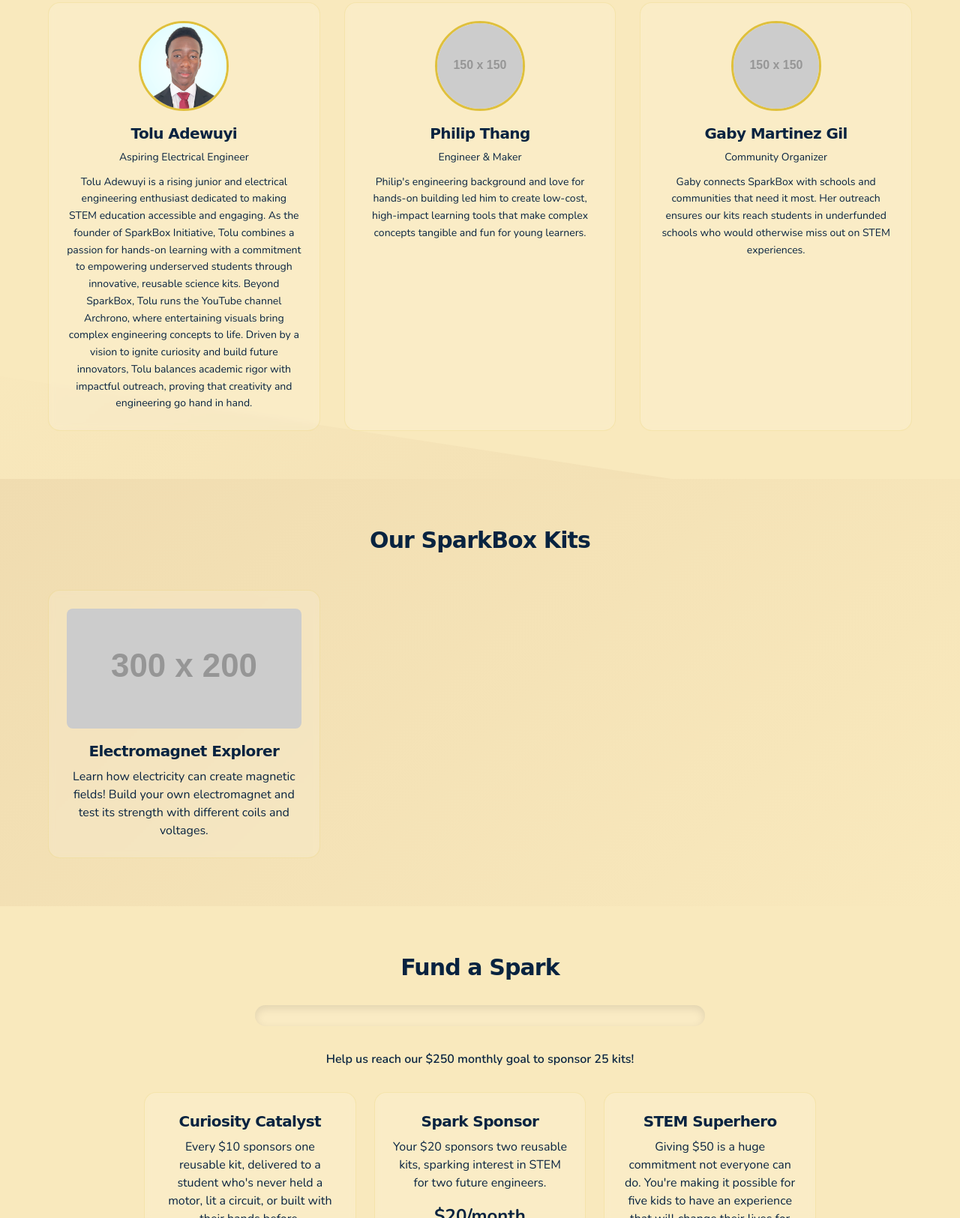
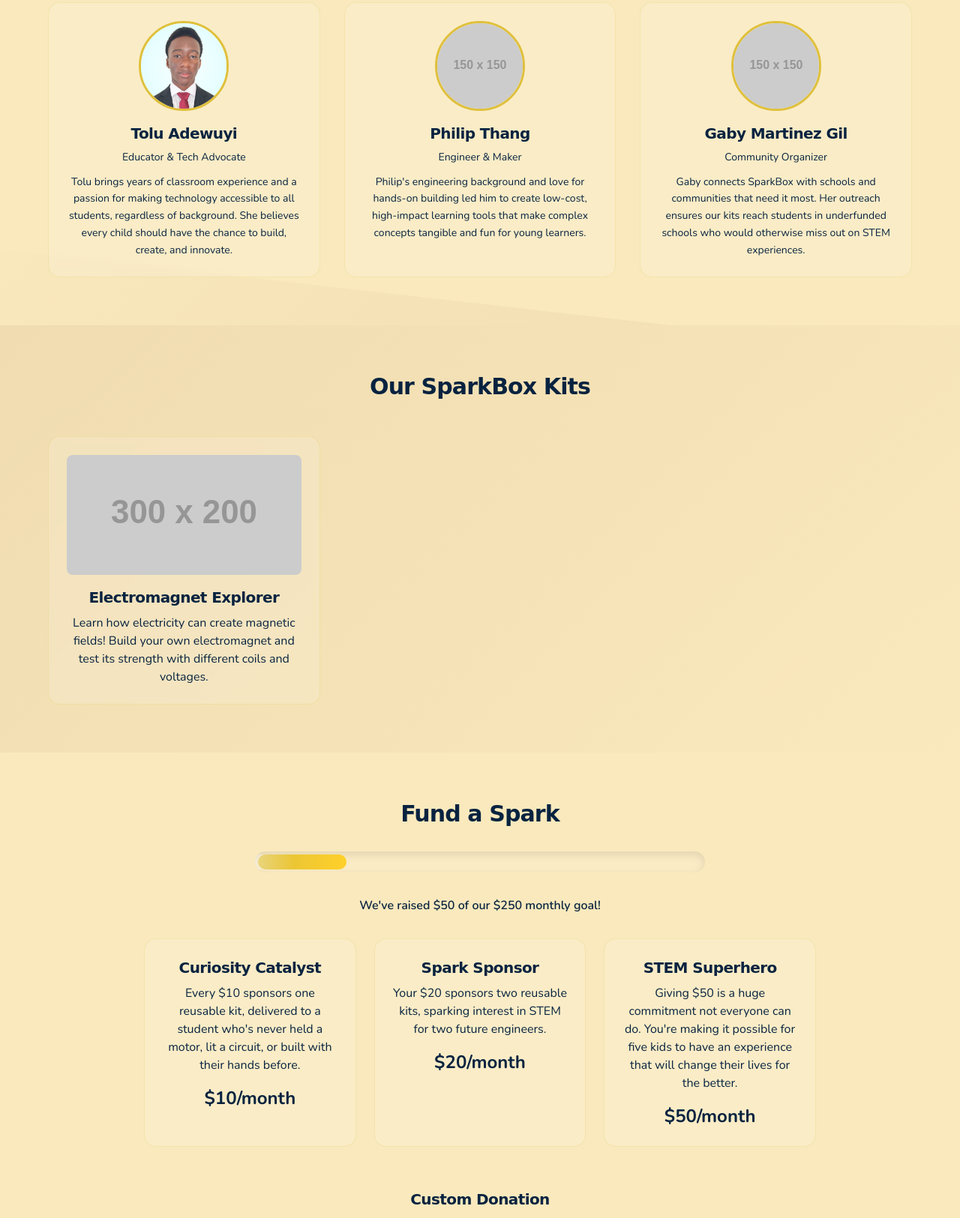
Before and after one commit to TeamSparkBox/sparkbox, a plain HTML site: page index.html in a window 1280 px wide. Shown: the part 1489-3114 px from the top of the page at 75% size. Drawn offline with nearby package versions, Linux system fonts and the light colour scheme; placeholder pictures from the web are drawn by us; a web font is replaced by a local one.

Commit message:
Update index.html

```diff
--- a/index.html
+++ b/index.html
@@ -398,9 +398,9 @@
             -->
             <img src="/assets/founder/tolu.png" alt="Tolu Adewuyi" class="founder-img"/>
             <h3 class="text-xl font-bold mb-2">Tolu Adewuyi</h3>
-            <p class="text-sm mb-3">Aspiring Electrical Engineer</p>
+            <p class="text-sm mb-3">Educator & Tech Advocate</p>
             <p class="text-sm leading-relaxed">
-              Tolu Adewuyi is a rising junior and electrical engineering enthusiast dedicated to making STEM education accessible and engaging. As the founder of SparkBox Initiative, Tolu combines a passion for hands-on learning with a commitment to empowering underserved students through innovative, reusable science kits. Beyond SparkBox, Tolu runs the YouTube channel Archrono, where entertaining visuals bring complex engineering concepts to life. Driven by a vision to ignite curiosity and build future innovators, Tolu balances academic rigor with impactful outreach, proving that creativity and engineering go hand in hand.
+              Tolu brings years of classroom experience and a passion for making technology accessible to all students, regardless of background. She believes every child should have the chance to build, create, and innovate.
             </p>
           </div>
 
@@ -555,6 +555,7 @@
       const mobileMenu = document.getElementById('mobile-menu');
       const progressBar = document.getElementById('progress-bar');
       const progressText = document.getElementById('progress-text');
+      const donateSection = document.getElementById('donate');
 
       // Smooth scrolling with offset
       document.querySelectorAll('.scroll-link').forEach(anchor => {
@@ -606,21 +607,62 @@
         mobileMenu.classList.toggle('hidden');
       });
 
-      // Progress Bar Animation
+      // Progress Bar Animation - Scroll triggered
+      const updateProgressBar = () => {
         // UPDATE THESE VALUES TO CHANGE THE PROGRESS
-      const currentAmount = 50$;  // Current donations this month
-      const goalAmount = 250$;    // Monthly goal
+        const currentAmount = 50;   // Current donations this month
+        const goalAmount = 250;     // Monthly goal
 
-      // Calculate percentage
+        // Validate inputs
+        if (currentAmount < 0 || goalAmount <= 0) {
+          console.error('Invalid progress values: currentAmount must be >= 0, goalAmount must be > 0');
+          return;
+        }
+
+        // Calculate percentage (capped at 100%)
         const percentage = Math.min((currentAmount / goalAmount) * 100, 100);
 
+        // Format numbers with commas
+        const formattedCurrent = currentAmount.toLocaleString();
+        const formattedGoal = goalAmount.toLocaleString();
+
         // Update progress bar
+        progressBar.style.width = '0%';
         setTimeout(() => {
           progressBar.style.width = `${percentage}%`;
-      }, 500);
+        }, 100);
 
         // Update progress text
-      progressText.textContent = `We've raised $${currentAmount.toLocaleString()} of our $${goalAmount.toLocaleString()} monthly goal!`;
+        progressText.textContent = `We've raised $${formattedCurrent} of our $${formattedGoal} monthly goal!`;
+      };
+
+      // Check if element is in viewport
+      const isInViewport = (element) => {
+        const rect = element.getBoundingClientRect();
+        return (
+          rect.top <= (window.innerHeight || document.documentElement.clientHeight) &&
+          rect.bottom >= 0
+        );
+      };
+
+      // Scroll event listener for progress bar
+      let progressBarAnimated = false;
+
+      const handleScroll = () => {
+        if (isInViewport(donateSection) && !progressBarAnimated) {
+          updateProgressBar();
+          progressBarAnimated = true;
+        }
+      };
+
+      // Initial check in case section is already in view
+      if (isInViewport(donateSection)) {
+        updateProgressBar();
+        progressBarAnimated = true;
+      }
+
+      // Listen for scroll events
+      window.addEventListener('scroll', handleScroll);
     });
   </script>
 </body>
```
Lines whose indentation alone changed are shown as unchanged.
